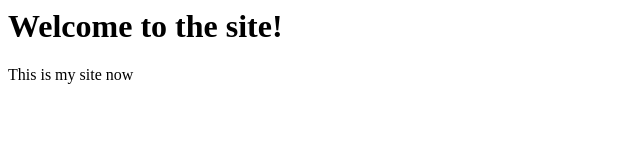
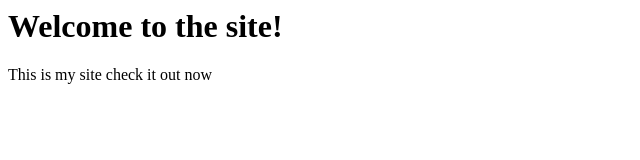
Before and after one commit to BHess2653/URLshortener, a website: page index.html in a window 1280 px wide. Shown: the full height of the page, 0-640 px from the left. Drawn offline with Linux system fonts and the light colour scheme.

Commit message:
updated the index.html

```diff
--- a/index.html
+++ b/index.html
@@ -1,2 +1,2 @@
 <h1>Welcome to the site!</h1>
-<p>This is my site now</p>
+<p>This is my site check it out now</p>
```
